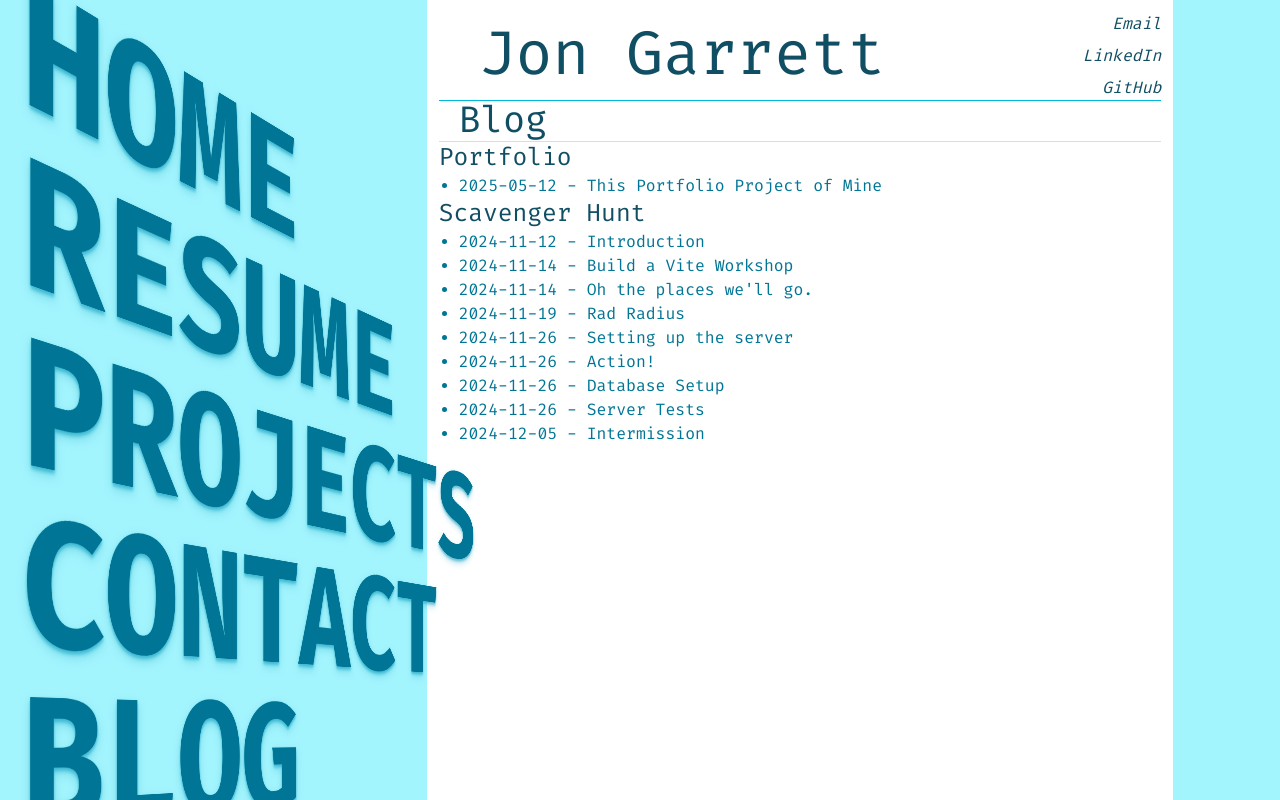
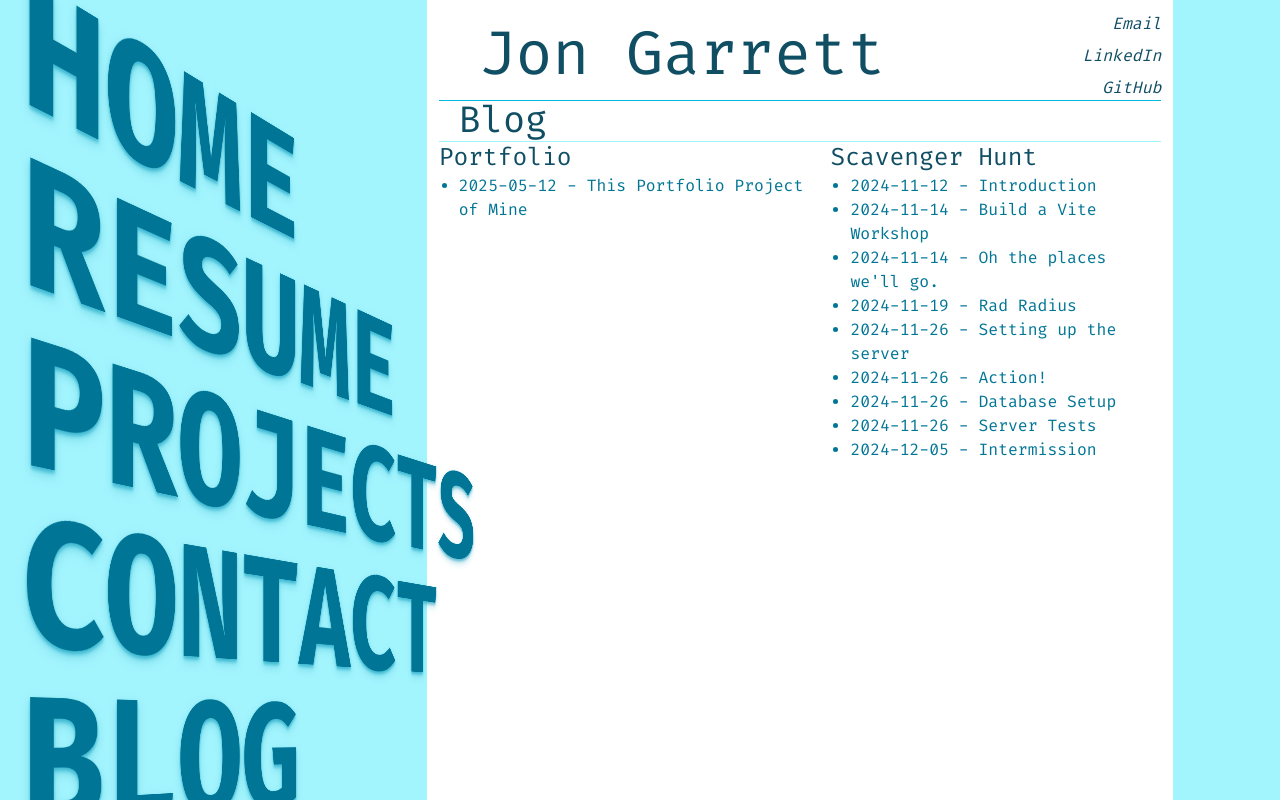
Before and after one commit to j-garrett/portfolio, a Next.js app: page /blog in a window 1280 px wide. Shown: the top 800 px of the page. Built offline with nearby package versions, Linux system fonts and the light colour scheme.

Commit message:
use flex for main-container

```diff
--- a/app/components/main-container.tsx
+++ b/app/components/main-container.tsx
@@ -7,7 +7,7 @@ export default function MainContainer({
 }) {
   return (
     <div className="flex flex-grow border-t-1 border-t-cyan-200 min-h-lvh h-auto">
-      <div className="block flex-grow justify-between col-span-9">
+      <div className="flex flex-grow justify-between col-span-9">
         {children}
       </div>
     </div>
```
